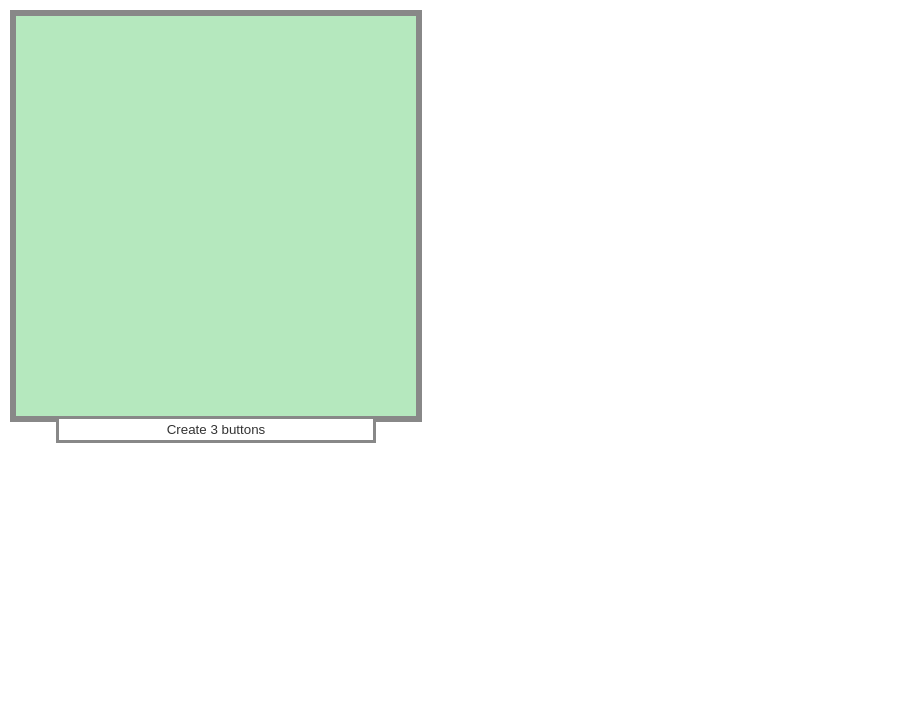
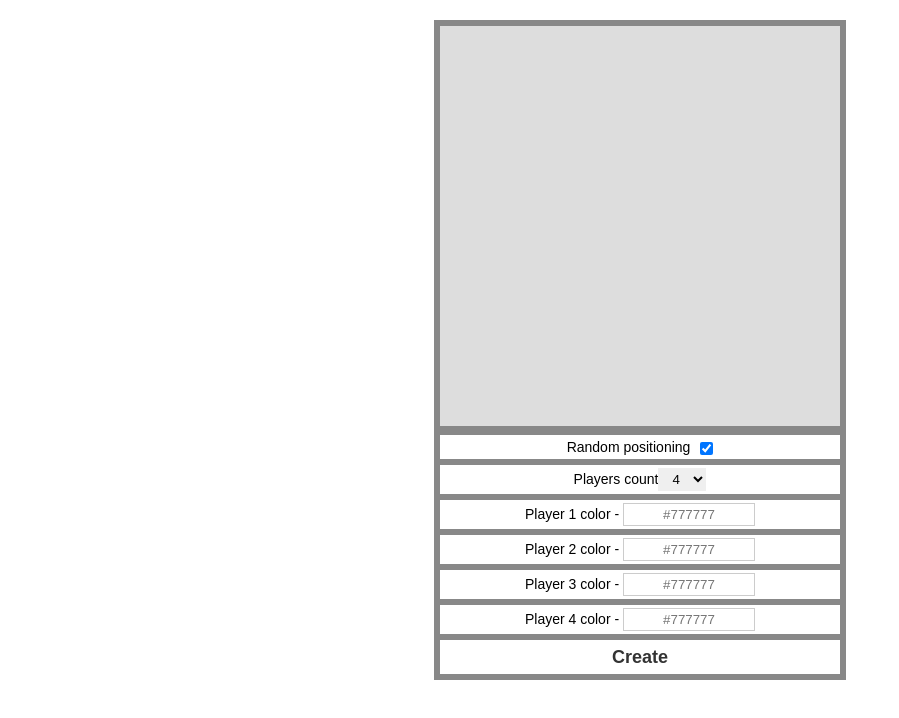
Before and after one commit to JulianKosach/JS_classes, a plain HTML site: page index.html in a window 1280 px wide. Shown: the whole page, without its empty margins (0-899 px from the left). Drawn offline with Linux system fonts and the light colour scheme.

Commit message:
second homework | added game settings block

```diff
--- a/index.html
+++ b/index.html
@@ -3,93 +3,124 @@
 <head>
 	<meta charset="UTF-8">
 	<title>Document</title>
-	<style>
-		* {
-			padding: 0;
-			margin: 0;
-		}
-		body {
-			font-size: 14px;
-			line-height: 18px;
-		}
-		a, button {
-			border: none;
-			outline: none;
-			padding: 3px 10px;
-			cursor: pointer;
-		}
-		.game-field {
-			position: relative;
-		}
-		.game-field__create-button {
-			position: absolute;
-			top: 100%;
-			left: 10%;
-			width: 80%;
-			background: #fff;
-			color: #333;
-			border: 3px solid #888;
-		}
-		.btn {
-			width: 30%;
-			line-height: 20px;
-		}
-	</style>
+	<link rel="stylesheet" href="style.css">
 </head>
 <body>
+
+	<div id="game"></div>
 
 	<script>
 
 		// Main Game constructor
 		function Game(gameOptions) {
 			this._gameOptions = gameOptions || {};
+			this._max_players_count = gameOptions.max_players_count || 4;
+			this._players_count = gameOptions.initial_players_count || 4;
+			this._set_random = gameOptions.set_random || true;
+			this._wrap = (this._gameOptions.wrap && document.querySelector(this._gameOptions.wrap)) || document.getElementsByTagName('body')[0];
 		}
 
-		Game.prototype.initGameField = function (gameFieldOptions) {
-			var _this = this;
-			gameFieldOptions = gameFieldOptions || {};
-			_this._gameField = document.createElement('div');
-			_this._gameField.className = "game-field";
-
-			_this._gameField.style.width = gameFieldOptions.width || '300px';
-			_this._gameField.style.height = gameFieldOptions.height || '300px';
-			_this._gameField.style.border = gameFieldOptions.border || "1px solid #666";
-			if (gameFieldOptions.margin) _this._gameField.style.margin = gameFieldOptions.margin;
-			if (gameFieldOptions.background) _this._gameField.style.background = gameFieldOptions.background;
-			var wrap = gameFieldOptions.wrap || document.getElementsByTagName('body')[0];
-			wrap.append(_this._gameField);
+		Game.prototype.initGameField = function() {
+			this._gameField = document.createElement('div');
+			this._gameField.className = "game-field";
+			this._wrap.append(this._gameField);
 			return this;
 		};
 
-		Game.prototype.clearGameField = function () {
+		Game.prototype.clearGameField = function() {
 			this._gameField.innerHTML = "";
 			return this;
 		};
 
-		Game.prototype.addButtonsOnDiagonal = function () {
-			this._gameField.append( new RedButton({ text:"Button 1", positioning: { position: 'absolute', left: '0', top: '0' } }).draw() );
-			this._gameField.append( new GreenButton({ text:"Button 2", positioning: { position: 'absolute', left: '35%', top: '50%' } }).draw() );
-			this._gameField.append( new BlueButton({ text:"Button 3", positioning: { position: 'absolute', left: '70%', top: '90%' } }).draw() );
+		Game.prototype.addButtons = function () {
+			var _this = this;
+			for (var i=1; i<=this._players_count; i++) {
+				this._gameField.append( new Button({
+					text: i,
+					backgroundColor: _this['_player_field_'+i].querySelector('input').value,
+					positioning: {
+						left: (_this._set_random) ? Math.random()*90+"%" : !(i%2)*90+'%',
+						top: (_this._set_random) ? Math.random()*90+"%" : (i>2&1)*90+'%'
+					}
+				}).draw() );
+			}
 			return this;
 		};
 
-		Game.prototype.initCreateButton = function () {
+		Game.prototype.initCreateButton = function() {
 			var _this = this;
-			_this._createButton = document.createElement('button');
-			_this._createButton.innerHTML = "Create 3 buttons";
-			_this._createButton.className = "game-field__create-button";
-			_this._createButton.addEventListener('click', function(){
-				_this.clearGameField();
-				_this.initCreateButton();
-				_this.addButtonsOnDiagonal();
+			this._createButton = document.createElement('button');
+			this._createButton.innerHTML = "Create";
+			this._createButton.className = "game-field__create-button";
+			this._createButton.addEventListener('click', function(){
+				_this.createClickHandler();
 			});
-			_this._gameField.append(_this._createButton);
+			this._settingsBlock.append(_this._createButton);
+			return this;
+		};
+
+		Game.prototype.createClickHandler = function() {
+			this.clearGameField();
+			this.addButtons();
+		};
+
+		Game.prototype.initGameSettings = function() {
+			var _this = this;
+			this._settingsBlock = document.createElement('div');
+			this._settingsBlock.className = "game-field__settings";
+			// random positioning checkbox
+			var random_label = document.createElement('label');
+			random_label.className = "game-field__random-label";
+			random_label.innerHTML = "Random positioning";
+			var checkbox = document.createElement('input');
+			checkbox.className = "game-field__random-checkbox";
+			checkbox.setAttribute('type', 'checkbox');
+			if (_this._set_random) checkbox.setAttribute('checked', 'checked');
+			checkbox.addEventListener('change', function(){
+				_this._set_random = this.checked;
+			});
+			random_label.append(checkbox);
+			this._settingsBlock.append(random_label);
+			// players count select
+			var select_label = document.createElement('div');
+			select_label.className = "game-field__count-label";
+			select_label.innerHTML = "Players count";
+			var select = document.createElement('select');
+			select.className = "game-field__count-select";
+			for (var i=1; i<=_this._max_players_count; i++) {
+				var option = document.createElement('option');
+				option.innerHTML = i;
+				if (i === _this._players_count) option.setAttribute('selected', 'selected');
+				select.append(option);
+			}
+			select.addEventListener('change', function(){
+				_this._players_count = this.value;
+				for (var i=1; i<=_this._max_players_count; i++) {
+					_this['_player_field_'+i].style.display = (i<=_this._players_count) ? 'block' : 'none';
+				}
+			});
+			select_label.append(select);
+			this._settingsBlock.append(select_label);
+			// inputs for players
+			for (var i=1; i<=_this._max_players_count; i++) {
+				var label = document.createElement('label');
+				label.innerHTML = 'Player '+i+' color - ';
+				label.style.display = (i<=_this._players_count) ? 'block' : 'none';
+				var color_input = document.createElement('input');
+				color_input.className = "game-field__color-field";
+				color_input.setAttribute('placeholder', '#777777');
+				label.append(color_input);
+				this['_player_field_'+i] = label;
+				this._settingsBlock.append(label);
+			}
+			this.initCreateButton();
+			this._wrap.append(this._settingsBlock);
 			return this;
 		};
 
 		Game.prototype.initGame = function(){
 			this.initGameField(this._gameOptions.gameFieldOptions);
-			this.initCreateButton();
+			this.initGameSettings();
 			console.log('Your game is inited!');
 			return this;
 		};
@@ -107,12 +138,13 @@
 
 		Button.prototype.render = function(){
 			this._buttonElement.innerHTML = this._buttonOptions.text || 'Button';
-			this._buttonElement.style.background = this._buttonOptions.backgroundColor || '#fff';
-			this._buttonElement.style.color = this._buttonOptions.textColor || '#333';
 			if (this._buttonOptions.positioning) {
 				this._buttonElement.style.position = this._buttonOptions.positioning.position || 'absolute';
 				this._buttonElement.style.left = this._buttonOptions.positioning.left || '0';
 				this._buttonElement.style.top = this._buttonOptions.positioning.top || '0';
+			}
+			if (this._buttonOptions.backgroundColor) {
+				this._buttonElement.style.backgroundColor = this._buttonOptions.backgroundColor;
 			}
 			return this;
 		};
@@ -128,8 +160,6 @@
 		function RedButton(buttonOptions) {
 			Button.apply(this, arguments);
 			this._buttonElement.className = "btn btn--red";
-			this._buttonOptions.backgroundColor = 'rgb(220,20,20)';
-			this._buttonOptions.textColor = '#fff';
 		}
 		RedButton.prototype = Object.create(Button.prototype);
 		RedButton.prototype.constructor = Button;
@@ -138,9 +168,7 @@
 		// Green Button constructor
 		function GreenButton(buttonOptions) {
 			Button.apply(this, arguments);
-			this._buttonElement.className = "btn btn--greed";
-			this._buttonOptions.backgroundColor = 'rgb(20,220,20)';
-			this._buttonOptions.textColor = '#fff';
+			this._buttonElement.className = "btn btn--green";
 		}
 		GreenButton.prototype = Object.create(Button.prototype);
 		GreenButton.prototype.constructor = Button;
@@ -150,8 +178,6 @@
 		function BlueButton(buttonOptions) {
 			Button.apply(this, arguments);
 			this._buttonElement.className = "btn btn--blue";
-			this._buttonOptions.backgroundColor = 'rgb(20,20,220)';
-			this._buttonOptions.textColor = '#fff';
 		}
 		BlueButton.prototype = Object.create(Button.prototype);
 		BlueButton.prototype.constructor = Button;
@@ -163,13 +189,7 @@
 		document.addEventListener('DOMContentLoaded', function() {
 
 			var myGame = new Game({
-				gameFieldOptions: {
-					width: '400px',
-					height: '400px',
-					border: '6px solid #888',
-					background: 'rgba(10, 180, 40, 0.3)',
-					margin: '10px'
-				}
+				wrap: '#game'
 			}).initGame();
 
 		});
--- /dev/null
+++ b/style.css
@@ -0,0 +1,99 @@
+* {
+  padding: 0;
+  margin: 0;
+}
+
+body {
+  font-size: 14px;
+  line-height: 18px;
+  font-family: Arial, sans-serif;
+}
+
+a,
+button,
+select,
+input,
+label {
+  border: none;
+  outline: none;
+  padding: 3px 10px;
+  cursor: pointer;
+}
+
+#game {
+	margin: 20px;
+}
+
+.game-field {
+  position: relative;
+  width: 400px;
+  height: 400px;
+  margin: auto;
+  background: #ddd;
+  border: 6px solid #888;
+}
+
+.game-field__create-button {
+	display: block;
+  background: #fff;
+  color: #333;
+  border: 3px solid #888;
+  height: 40px;
+  width: 100%;
+  font-size: 18px;
+  font-weight: bold;
+}
+
+.game-field__settings {
+	width: 406px;
+	margin: auto;
+  border: 3px solid #888;
+  border-top: 0;
+}
+
+.game-field__count-label,
+.game-field__random-label,
+.game-field__player-label,
+.game-field__settings label {
+  padding: 3px 10px;
+	display: block;
+  border: 3px solid #888;
+  text-align: center;
+}
+.game-field__random-checkbox {
+	display: inline-block;
+	margin-left: 10px;
+  vertical-align: middle;
+}
+
+.game-field__color-field {
+	border: 1px solid #ccc;
+	text-align: center;
+	width: 110px;
+}
+
+.btn {
+  width: 10%;
+  height: 10%;
+  line-height: 1;
+  background: #777;
+  border: 2px solid #333;
+  color: #fff;
+  font-weight: bold;
+  box-sizing: border-box;
+}
+
+.btn--red {
+  background: #ee0000;
+  color: #fff;
+}
+
+.btn--green {
+  background: #00dd00;
+  color: #fff;
+}
+
+.btn--blue {
+  background: #0000dd;
+  color: #fff;
+}
```
